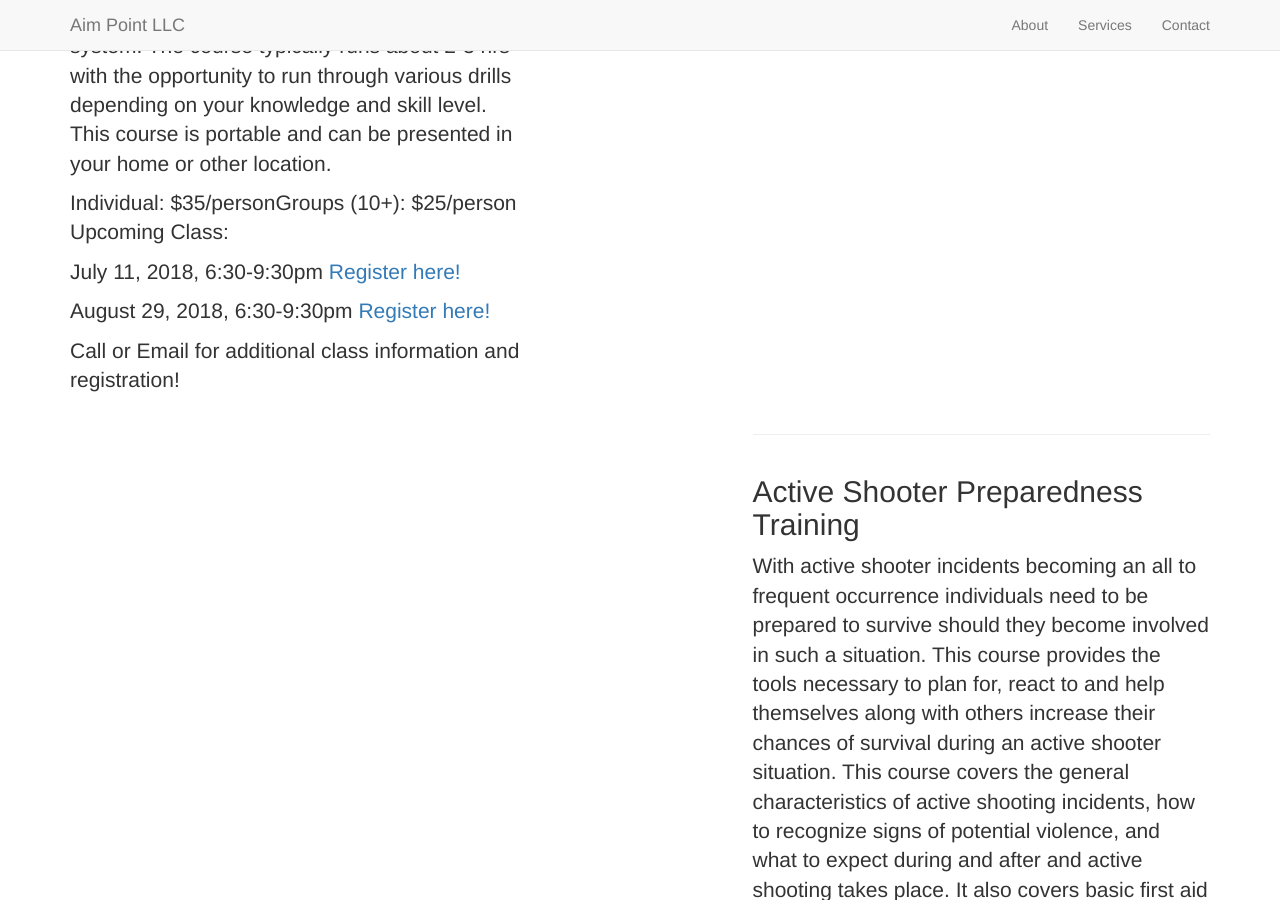
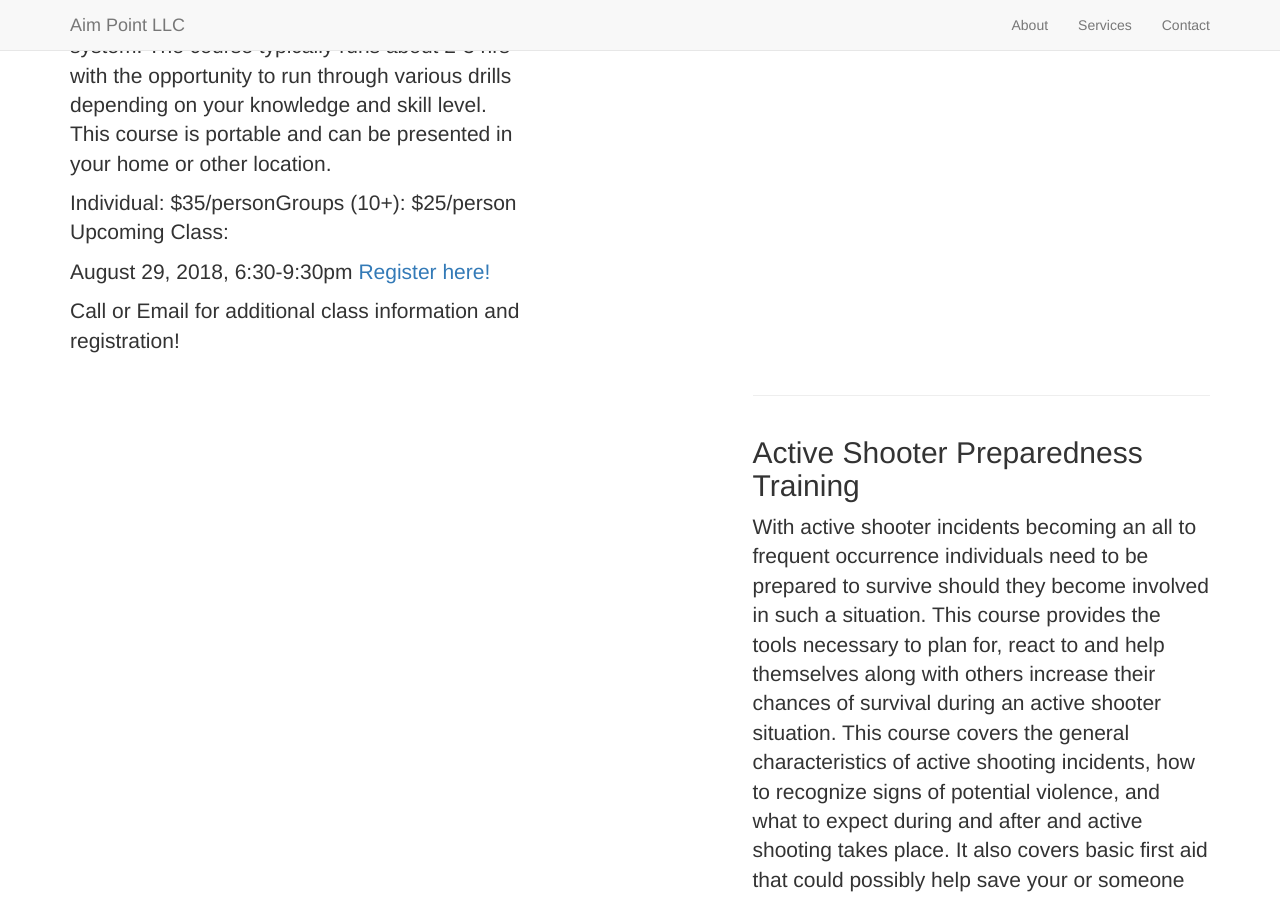
Before and after one commit to aimpoint/aimpoint.github.io, a Jekyll site: the page built from _posts/2016-1-5-marksman.markdown, in a window 1280 px wide and 900 px high, scrolled down 758 px. Built offline with Jekyll 4.4.1, drawn with Linux system fonts in a browser that asks for light colours; nearby versions of some CDN libraries; library files that are not in the unit come from our copies.

Commit message:
Update 2016-1-5-marksman.markdown

```diff
--- a/_posts/2016-1-5-marksman.markdown
+++ b/_posts/2016-1-5-marksman.markdown
@@ -11,8 +11,6 @@
 
 Upcoming Class:
 
-July 11, 2018, 6:30-9:30pm <a href="https://goo.gl/forms/mVym36R98cMprlLP2" target="_blank">Register here! </a>
-
 August 29, 2018, 6:30-9:30pm <a href="https://goo.gl/forms/Ffd8aXm0S95ESis92" target="_blank">Register here! </a>
 
 
```
